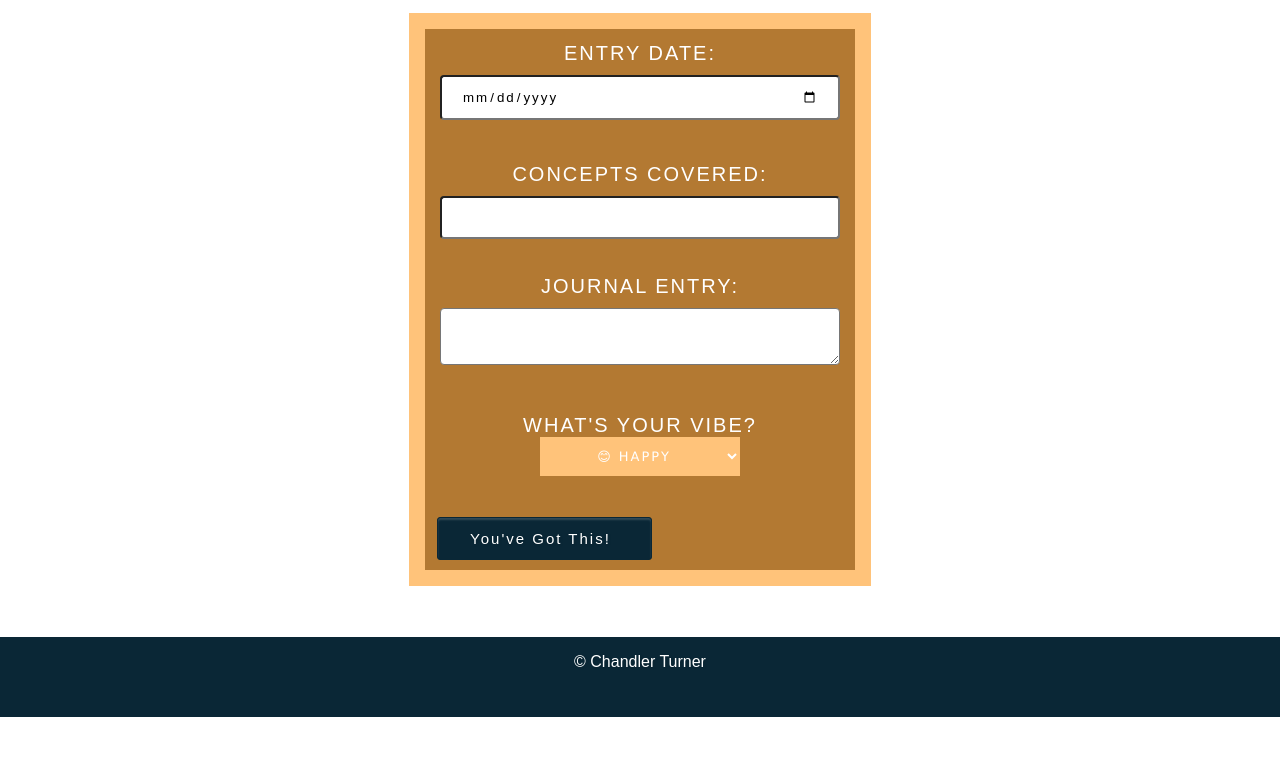
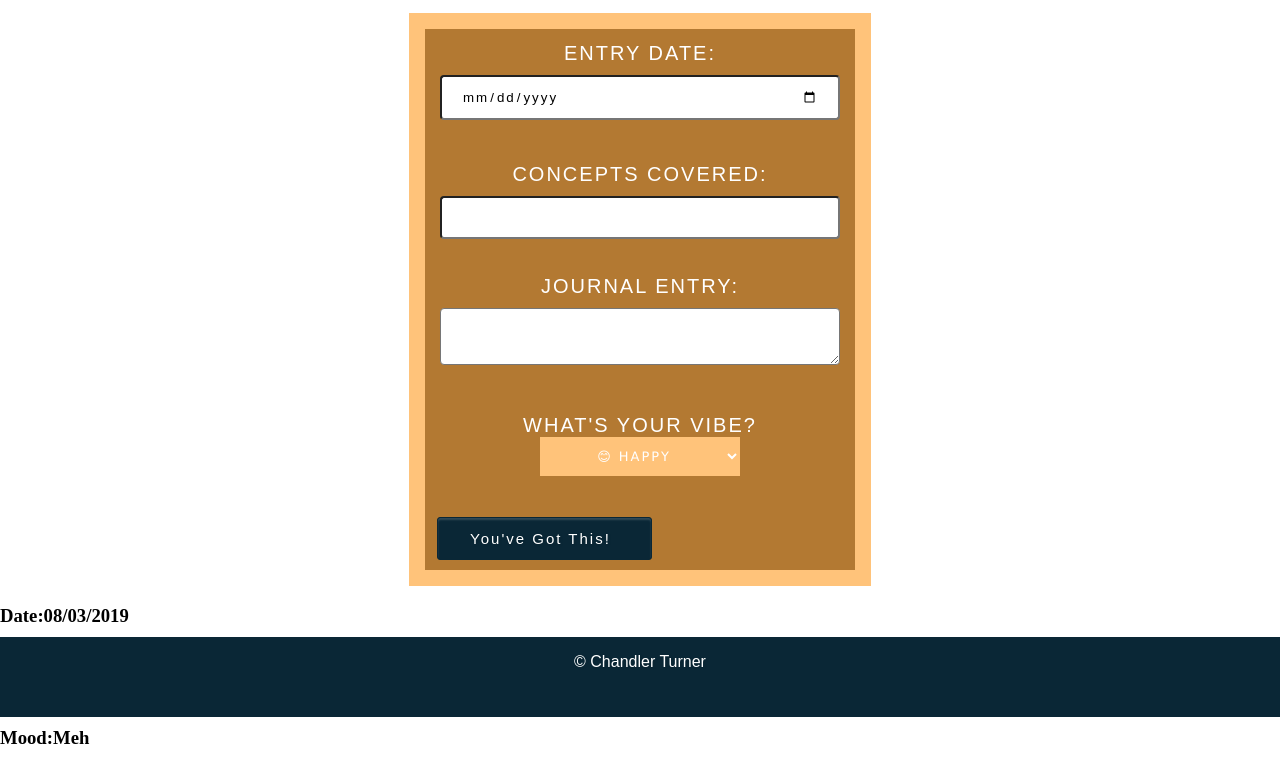
Before and after one commit to jchandlerturner/daily-journal, a plain HTML site: page src/index.html in a window 1280 px wide. Shown: the part 83-851 px from the top of the page. Before the commit the page ends 800 px from the top, so only its background shows below. Drawn offline with Linux system fonts and the light colour scheme; a web font is replaced by a local one.

Commit message:
Daily Journal Part 3

```diff
--- a/scripts/journal.js
+++ b/scripts/journal.js
@@ -2,15 +2,30 @@
     Define the keys and value for a JavaScript object that
     represents a journal entry about what you learned today
 */
-const journalEntry = {
-    date: "",
-    conceptsCovered: "",
-    contents: "",
-    mood: "",
+
+const entryArray = [
+    {
+        date: "08/03/2019",
+        conceptsCovered: "Daily Journal",
+        contents: "Learned how to work in my Daily Journal",
+        mood: "Meh",
+    },
+]
+
+const makeJournalEntryComponent = (entryArray) => {
+    // Create your own HTML structure for a journal entry
+    return `
+        <h3>Date:${entryArray.date}</h3>
+        <h3>Concepts:${entryArray.conceptsCovered}</h3>
+        <h3>Contents:${entryArray.contents}</h3>
+        <h3>Mood:${entryArray.mood}</h3>
+    `
 }
 
-const entryArray = [
+const entryInfo = document.querySelector(".entryLog")
 
-]
+entryArray.forEach( entries => {
+    entryInfo.innerHTML += makeJournalEntryComponent(entries);
+});
 
-entryArray.push(journalEntry);
+renderJournalEntries(journalEntries)
--- a/src/index.html
+++ b/src/index.html
@@ -40,6 +40,9 @@
         <input type="submit" value="You've Got This!">
     </form>
     </div>
+    <article class="entryLog">
+
+    </article>
     <footer>
         <p>&copy; Chandler Turner</p>
     </footer>
--- a/src/styles/journal.css
+++ b/src/styles/journal.css
@@ -102,7 +102,7 @@ select {
         background-color: #0a2736;
         text-shadow: 1px 1px 3px rgba(0, 0, 0, 0.12);
         align-items: center;
-        position: absolute;
+        position: fixed;
         bottom: 0;
         width: 100%;
   }
```
